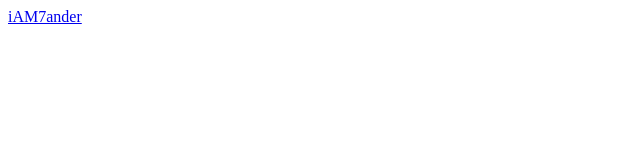
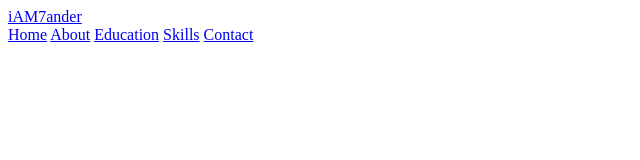
Before and after one commit to dasCripple/website-template, a plain HTML site: page index.html in a window 1280 px wide. Shown: the whole page, without its empty margins (0-640 px from the left). Drawn offline with Linux system fonts and the light colour scheme.

Commit message:
added links

```diff
--- a/index.html
+++ b/index.html
@@ -17,11 +17,11 @@
         <a href="#" class="logo">iAM7ander</a>
 
         <nav class="navbar">
-            <a href="#"></a>
-            <a href="#"></a>
-            <a href="#"></a>
-            <a href="#"></a>
-            <a href="#"></a>
+            <a href="#home">Home</a>
+            <a href="#about">About</a>
+            <a href="#education">Education</a>
+            <a href="#skills">Skills</a>
+            <a href="#content">Contact</a>
          </nav>
 
     </header>
```
